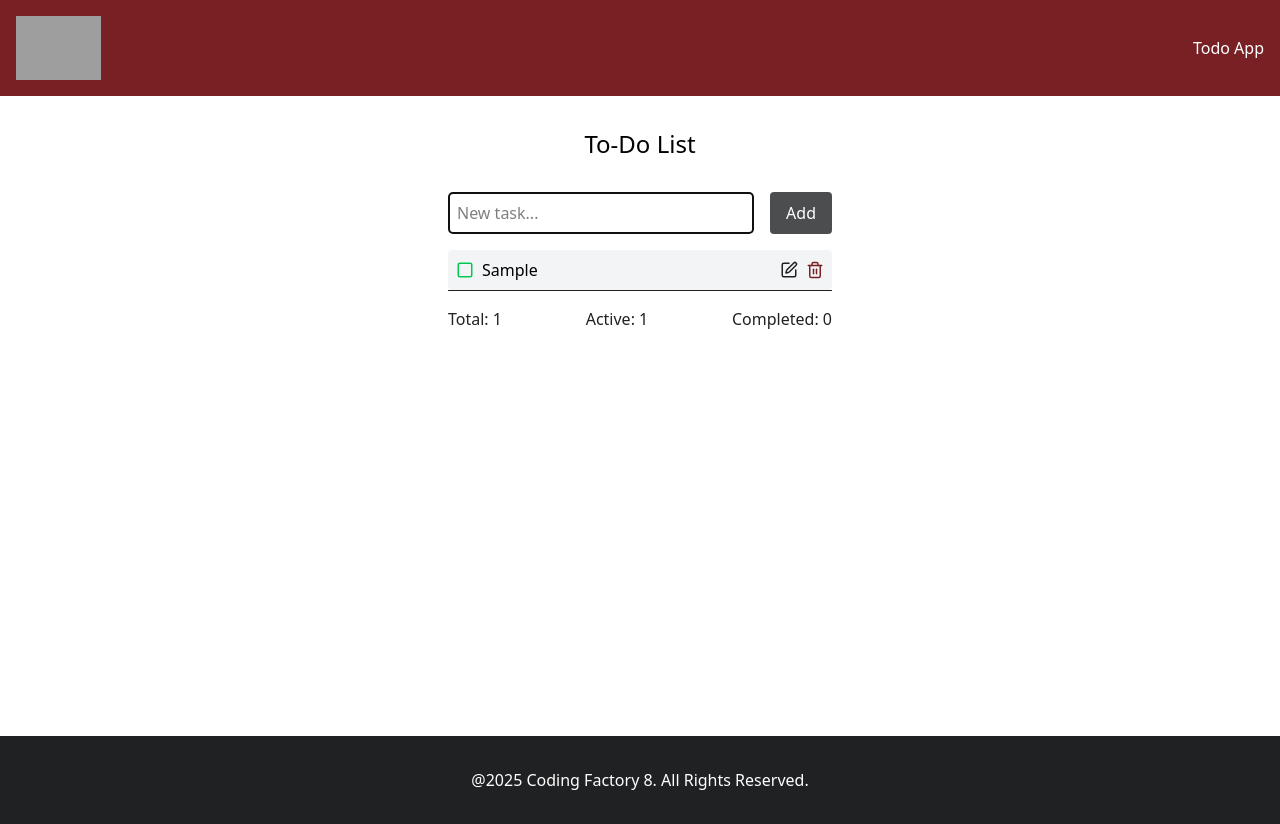
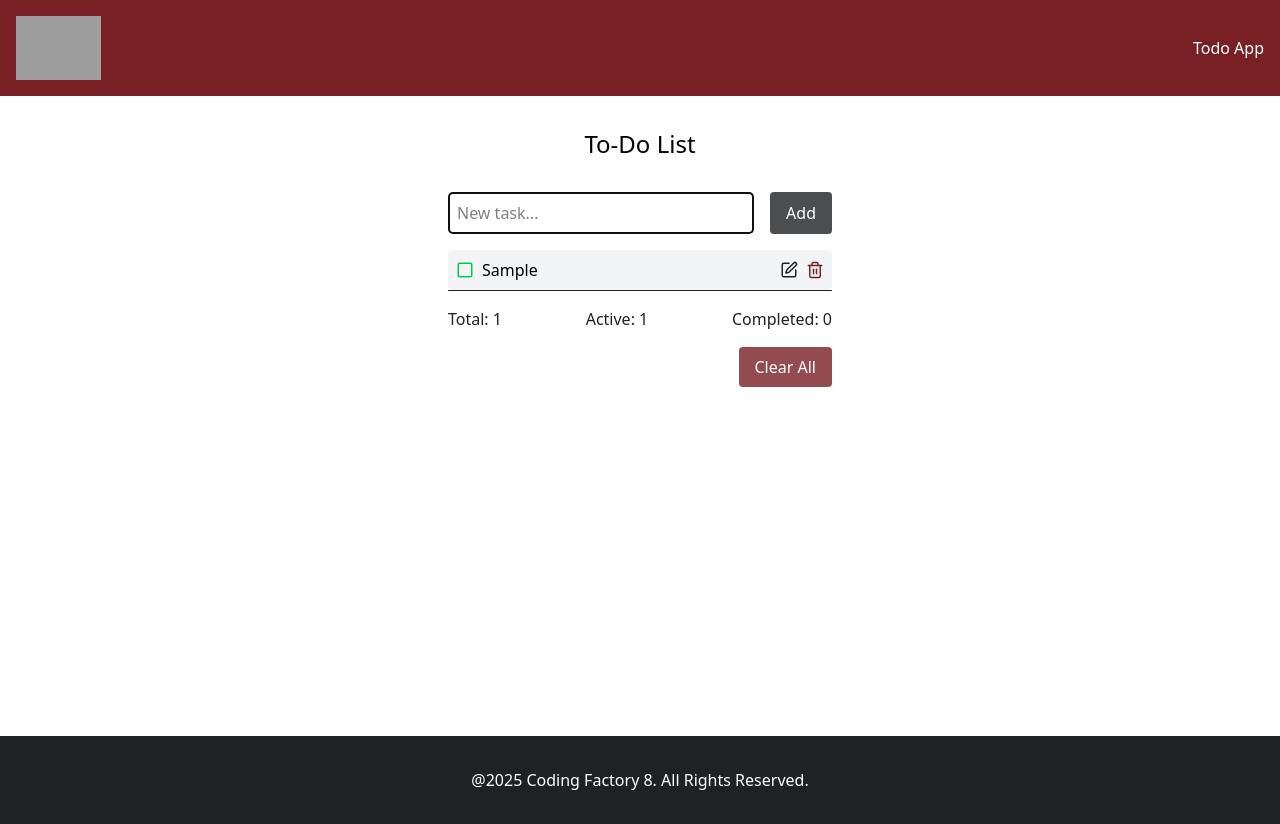
Before and after one commit to vastriantafyllou/cf8-react-todo-app, a React (Vite) app: page / in a window 1280 px wide. Both pictures are taken after typing "Sample" into the empty fields and a click on the button "Add". Built offline with nearby package versions, Linux system fonts and the light colour scheme; grey boxes are pictures that could not be loaded.

Commit message:
feat(todo): implemented clear all todos button

```diff
--- a/src/components/todo/ToDo.tsx
+++ b/src/components/todo/ToDo.tsx
@@ -3,6 +3,7 @@ import ToDoForm from "./ToDoForm.tsx";
 import type {ToDoProps} from "../../types.ts";
 import ToDoList from "./ToDoList.tsx";
 import ToDoStats from "./ToDoStats.tsx";
+import Button from "../ui/Button.tsx";
 
 const ToDo =()  => {
   const [todos, setTodos] = useState<ToDoProps[]>([]);
@@ -37,6 +38,10 @@ const ToDo =()  => {
     );
   };
 
+  const clearAll = () => {
+    setTodos([]);
+  }
+
   const totalTasks = todos.length;
   const completedTasks = todos.filter(t => t.completed).length;
   const activeTasks = totalTasks - completedTasks;
@@ -57,15 +62,24 @@ const ToDo =()  => {
           toggleTodo={toggleTodo}/>
 
         {totalTasks > 0 && (
-          // Component: ToDoStats
-          <ToDoStats
-            total = {totalTasks}
-            active = {activeTasks}
-            completed = {completedTasks}
-          />
+          <>
+            {/*Component: ToDoStats*/}
+            <ToDoStats
+              total = {totalTasks}
+              active = {activeTasks}
+              completed = {completedTasks}
+            />
+
+            {/*Component: Clear All Button*/}
+            <div className="text-end mt-4">
+              <Button
+                addClasses="bg-cf-dark-red"
+                label="Clear All"
+                onClick={clearAll}
+              />
+            </div>
+          </>
         )}
-
-        {/*  Component: Button  */}
       </div>
     </>
   );
```
